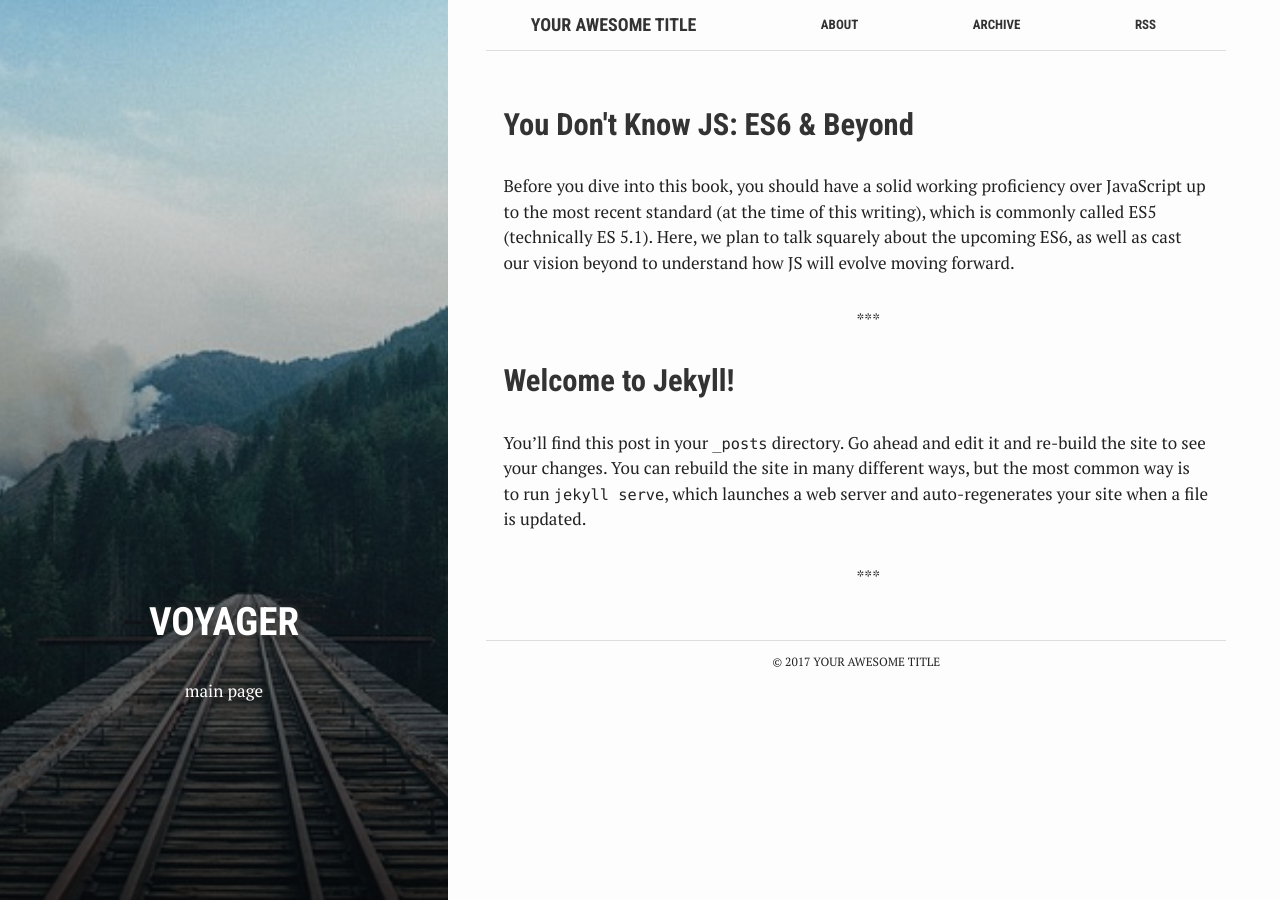
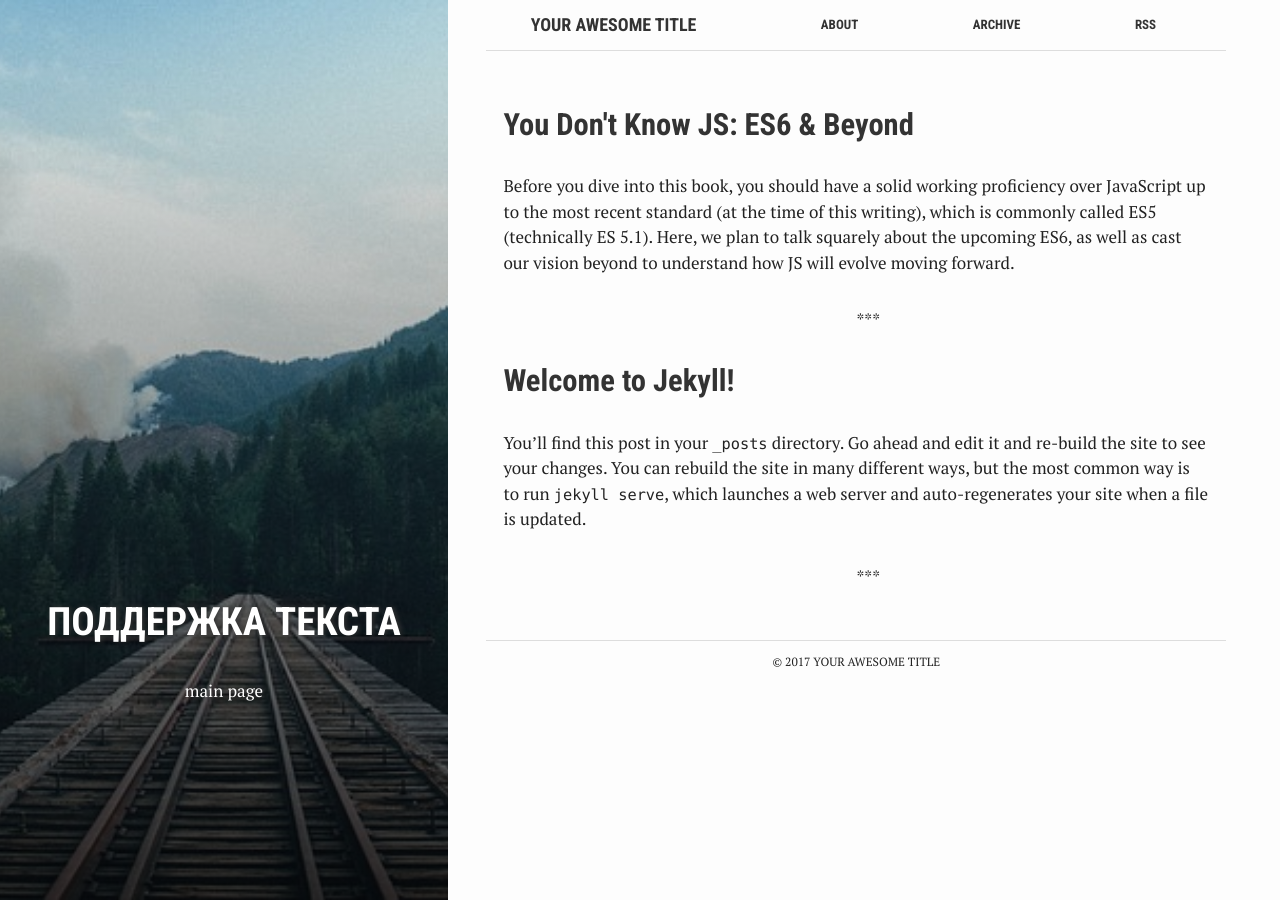
Before and after one commit to adze88/adze88.github.io, a Jekyll site: the page built from index.html, in a window 1280 px wide. Built offline with Jekyll 4.4.1, drawn with Linux system fonts in a browser that asks for light colours.

Commit message:
Update index.html

```diff
--- a/index.html
+++ b/index.html
@@ -2,7 +2,7 @@
 bg: "rails.jpg"
 layout: default
 crawlertitle: "JKLM present TS"
-title: "Voyager"
+title: "ПОДДЕРЖКА ТЕКСТА"
 summary: "main page"
 ---
 
```
